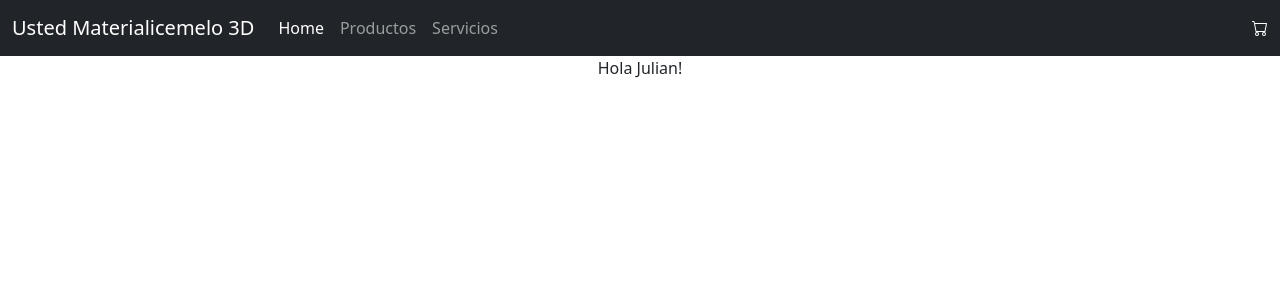
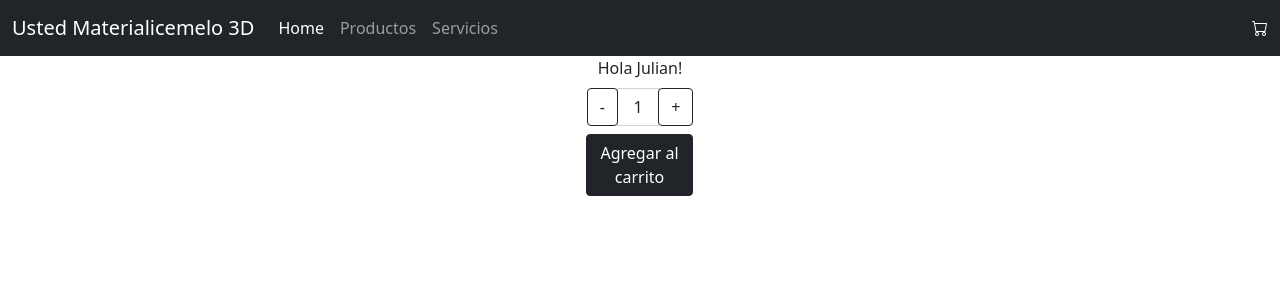
Before and after one commit to Agustin-Paleari/React, a React (Create React App) app: page / in a window 1280 px wide. Shown: the top 300 px of the page. Built offline with nearby package versions, Linux system fonts and the light colour scheme.

Commit message:
Agregue itemCount y elimine archivos test

```diff
--- a/src/App.js
+++ b/src/App.js
@@ -1,14 +1,16 @@
-import logo from './logo.svg';
+import 'bootstrap/dist/css/bootstrap.min.css';
 import './App.css';
 import NavBar from"./components/NavBar.js"
-import CartWidget from "./components/CartWidget.js"
 import ItemListContainer from './components/ItemListContainer.js';
+
+
 
 function App() {
   return (
     <div className="App">
       <NavBar/>
       <ItemListContainer greetings="Hola Julian!"/>
+
     </div>
   );
 }
--- /dev/null
+++ b/src/components/ItemCount.js
@@ -0,0 +1,38 @@
+import {useState} from "react";
+function ItemCount(){
+    let [num, setNum]= useState(1);
+    let incNum =()=>{
+        if(num<5)
+        {
+        setNum(Number(num)+1);
+        }
+    };
+    let decNum = () => {
+        if(num>0)
+        {
+        setNum(num - 1);
+        }
+    }
+    let handleChange = (e)=>{
+    setNum(e.target.value);
+    }
+    return(
+        <>
+        <div className="mx-auto mt-2 col-xl-1">
+            <div className="input-group">
+                <div className="input-group-prepend">
+                    <button className="btn btn-outline-dark" type="button" onClick={decNum}>-</button>
+                </div>
+                <input type="text" className="form-control text-center" value={num} onChange={handleChange}/>
+                <div className="input-group-prepend">
+                    <button className="btn btn-outline-dark" type="button" onClick={incNum}>+</button>
+                </div>
+                <div className="input-group-prepend">
+                    <button className="btn btn-dark mt-2 ">Agregar al carrito</button>
+                </div>
+            </div>
+        </div>
+    </>
+    );
+}
+export default ItemCount;
--- a/src/components/ItemListContainer.js
+++ b/src/components/ItemListContainer.js
@@ -1,5 +1,6 @@
 import React from "react";
 import 'bootstrap/dist/css/bootstrap.min.css';
+import ItemCount from "./ItemCount"
 
 
 class ItemListContainer extends React.Component {
@@ -7,6 +8,7 @@ class ItemListContainer extends React.Component {
     return (
         <>
             {this.props.greetings}
+            <ItemCount />
         </>
     );
 }
--- a/src/index.js
+++ b/src/index.js
@@ -2,7 +2,7 @@ import React from 'react';
 import ReactDOM from 'react-dom';
 import './index.css';
 import App from './App';
-import reportWebVitals from './reportWebVitals';
+
 
 ReactDOM.render(
   <React.StrictMode>
@@ -10,8 +10,3 @@ ReactDOM.render(
   </React.StrictMode>,
   document.getElementById('root')
 );
-
-// If you want to start measuring performance in your app, pass a function
-// to log results (for example: reportWebVitals(console.log))
-// or send to an analytics endpoint. Learn more: https://bit.ly/CRA-vitals
-reportWebVitals();
--- a/src/reportWebVitals.js
+++ /dev/null
@@ -1,13 +0,0 @@
-const reportWebVitals = onPerfEntry => {
-  if (onPerfEntry && onPerfEntry instanceof Function) {
-    import('web-vitals').then(({ getCLS, getFID, getFCP, getLCP, getTTFB }) => {
-      getCLS(onPerfEntry);
-      getFID(onPerfEntry);
-      getFCP(onPerfEntry);
-      getLCP(onPerfEntry);
-      getTTFB(onPerfEntry);
-    });
-  }
-};
-
-export default reportWebVitals;
```
Also changed, not shown: src/setupTests.js (deleted, +0 -5 lines), src/logo.svg (deleted), 1 other file (tests, documents, lock files or other folders).
